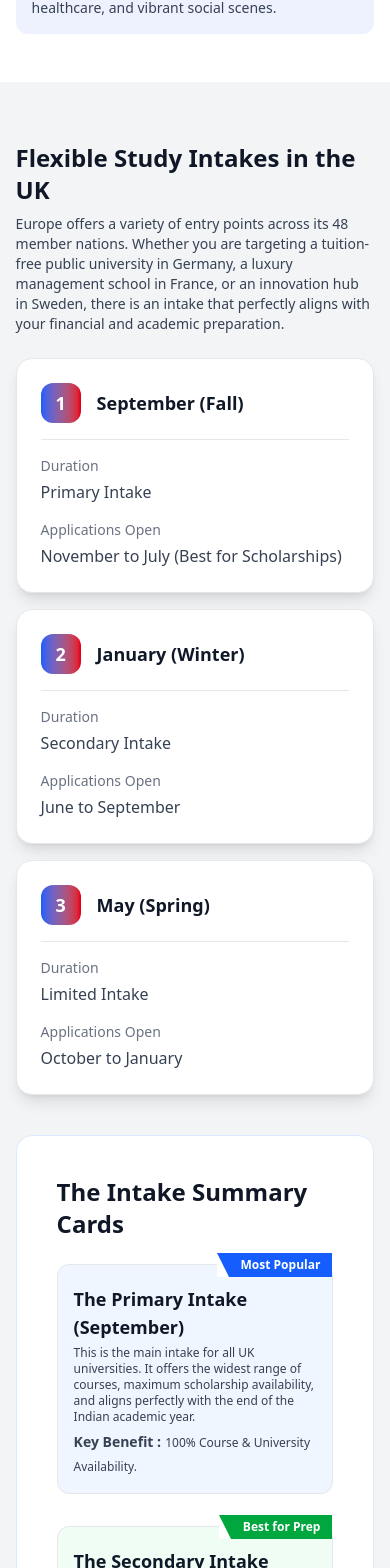
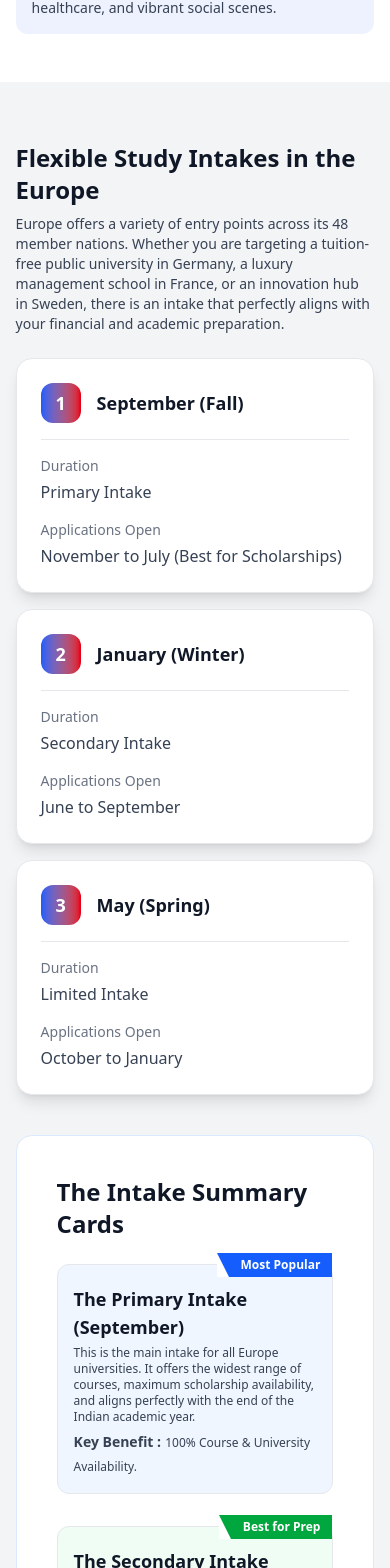
Before and after one commit to sowmyakota-mv/Abroad-Consultancy, a React (Vite) app in the folder abroad-consultancy/: page /study-abroad/europe in a window 390 px wide. Shown: the part 1976-3544 px from the top of the page. Built offline with nearby package versions, Linux system fonts and the light colour scheme.

Commit message:
modified the usa page

```diff
--- a/abroad-consultancy/src/pages/Study-Abroad/AustraliaPage.tsx
+++ b/abroad-consultancy/src/pages/Study-Abroad/AustraliaPage.tsx
@@ -57,7 +57,7 @@ const StudyAustraliaPage: React.FC = () => {
   return (
     <div className="bg-white">
       {/* Hero Section */}
-<section className="relative h-[44vh] sm:h-[76vh] md:h-[80vh] text-white overflow-hidden bg-white">
+<section className="relative h-[50vh] sm:h-[76vh] md:h-[80vh] text-white overflow-hidden bg-white">
 
   {/* Background Image Wrapper */}
   <div
@@ -82,7 +82,7 @@ const StudyAustraliaPage: React.FC = () => {
 
         {/* Study in UK - Overview */}
        <section className="w-[80%] mx-auto scroll-mt-20">
-  <div className="flex justify-center py-5 mt-12">
+  <div className="flex justify-center py-5 md:mt-12">
     <div className="bg-gradient-to-br from-blue-50 to-gray-50 rounded-2xl p-6 md:p-8  border border-blue-100 w-fit max-w-6xl mx-auto">
       <div className="text-center ">
         <h2 className="text-2xl md:text-3xl font-bold text-gray-900 ">Study in the Australia</h2>
--- a/abroad-consultancy/src/pages/Study-Abroad/CanadaPage.tsx
+++ b/abroad-consultancy/src/pages/Study-Abroad/CanadaPage.tsx
@@ -82,7 +82,7 @@ const StudyCanadaPage: React.FC = () => {
 
         {/* Study in UK - Overview */}
        <section className="w-[80%] mx-auto scroll-mt-20">
-  <div className="flex justify-center py-5 mt-12">
+  <div className="flex justify-center py-5 md:mt-12">
     <div className="bg-gradient-to-br from-blue-50 to-gray-50 rounded-2xl p-6 md:p-8  border border-blue-100 w-fit max-w-6xl mx-auto">
       <div className="text-center ">
         <h2 className="text-2xl md:text-3xl font-bold text-gray-900 ">Study in the Canada</h2>
--- a/abroad-consultancy/src/pages/Study-Abroad/EuropePage.tsx
+++ b/abroad-consultancy/src/pages/Study-Abroad/EuropePage.tsx
@@ -199,7 +199,7 @@ const StudyEuropePage: React.FC = () => {
     <div className="md:hidden space-y-4 mb-10">
       {/* Title and Paragraph for mobile - outside the cards */}
       <div className="mb-6">
-        <h2 className="text-2xl font-bold text-gray-900 mb-2 text-left mt-10">Flexible Study Intakes in the UK</h2>
+        <h2 className="text-2xl font-bold text-gray-900 mb-2 text-left mt-10">Flexible Study Intakes in the Europe</h2>
         <p className="text-sm text-gray-700 text-left mb-4">
          Europe offers a variety of entry points across its 48 member nations. Whether you are targeting a tuition-free public university in Germany, a luxury management school in France, or an innovation hub in Sweden, there is an intake that perfectly aligns with your financial and academic preparation.</p>
       </div>
@@ -247,7 +247,7 @@ const StudyEuropePage: React.FC = () => {
       {/* Content with padding to accommodate tag */}
       <div className="pt-1">
         <h4 className="font-bold text-gray-900 mb-1 text-lg">The Primary Intake (September)</h4>
-        <p className="text-gray-700 text-xs mb-1">This is the main intake for all UK universities. It offers the widest range of courses, maximum scholarship availability, and aligns perfectly with the end of the Indian academic year.</p>
+        <p className="text-gray-700 text-xs mb-1">This is the main intake for all Europe universities. It offers the widest range of courses, maximum scholarship availability, and aligns perfectly with the end of the Indian academic year.</p>
         <p className="text-gray-700">
           <span className="font-bold text-sm">Key Benefit :</span>{" "}
           <span className='text-xs'>100% Course & University Availability.</span>
--- a/abroad-consultancy/src/pages/Study-Abroad/GermanyPage.tsx
+++ b/abroad-consultancy/src/pages/Study-Abroad/GermanyPage.tsx
@@ -56,7 +56,7 @@ const StudyGermanyPage: React.FC = () => {
   return (
     <div className="bg-white">
       {/* Hero Section */}
-<section className="relative h-[44vh] sm:h-[76vh] md:h-[80vh] text-white overflow-hidden bg-white">
+<section className="relative h-[50vh] sm:h-[76vh] md:h-[80vh] text-white overflow-hidden bg-white">
 
   {/* Background Image Wrapper */}
   <div
@@ -81,7 +81,7 @@ const StudyGermanyPage: React.FC = () => {
 
         {/* Study in UK - Overview */}
        <section className="w-[80%] mx-auto scroll-mt-20">
-  <div className="flex justify-center py-5 mt-12">
+  <div className="flex justify-center py-5 md:mt-12">
     <div className="bg-gradient-to-br from-blue-50 to-gray-50 rounded-2xl p-6 md:p-8  border border-blue-100 w-fit max-w-6xl mx-auto">
       <div className="text-center ">
         <h2 className="text-2xl md:text-3xl font-bold text-gray-900 ">Study in the Germany</h2>
--- a/abroad-consultancy/src/pages/Study-Abroad/IrelandPage.tsx
+++ b/abroad-consultancy/src/pages/Study-Abroad/IrelandPage.tsx
@@ -57,7 +57,7 @@ const StudyIrelandPage: React.FC = () => {
   return (
     <div className="bg-white">
       {/* Hero Section */}
-<section className="relative h-[44vh] sm:h-[76vh] md:h-[80vh] text-white overflow-hidden bg-white">
+<section className="relative h-[50vh] sm:h-[76vh] md:h-[80vh] text-white overflow-hidden bg-white">
 
   {/* Background Image Wrapper */}
   <div
@@ -82,7 +82,7 @@ const StudyIrelandPage: React.FC = () => {
 
         {/* Study in UK - Overview */}
        <section className="w-[80%] mx-auto scroll-mt-20">
-  <div className="flex justify-center py-5 mt-12">
+  <div className="flex justify-center py-5 md:mt-12">
     <div className="bg-gradient-to-br from-blue-50 to-gray-50 rounded-2xl p-6 md:p-8  border border-blue-100 w-fit max-w-6xl mx-auto">
       <div className="text-center ">
         <h2 className="text-2xl md:text-3xl font-bold text-gray-900 ">Study in the Ireland</h2>
@@ -240,7 +240,7 @@ const StudyIrelandPage: React.FC = () => {
       {/* Content with padding to accommodate tag */}
       <div className="pt-1">
         <h4 className="font-bold text-gray-900 mb-1 text-lg">The Primary Intake (September)</h4>
-        <p className="text-gray-700 text-xs mb-1">This is the main intake for all UK universities. It offers the widest range of courses, maximum scholarship availability, and aligns perfectly with the end of the Indian academic year.</p>
+        <p className="text-gray-700 text-xs mb-1">This is the main intake for all Ireland universities. It offers the widest range of courses, maximum scholarship availability, and aligns perfectly with the end of the Indian academic year.</p>
         <p className="text-gray-700">
           <span className="font-bold text-sm">Key Benefit :</span>{" "}
           <span className='text-xs'>100% Course & University Availability.</span>
--- a/abroad-consultancy/src/pages/Study-Abroad/NewZealandPage.tsx
+++ b/abroad-consultancy/src/pages/Study-Abroad/NewZealandPage.tsx
@@ -59,7 +59,7 @@ const StudyNewZealandPage: React.FC = () => {
   return (
     <div className="bg-white">
       {/* Hero Section */}
-<section className="relative h-[44vh] sm:h-[76vh] md:h-[80vh] text-white overflow-hidden bg-white">
+<section className="relative h-[50vh] sm:h-[76vh] md:h-[80vh] text-white overflow-hidden bg-white">
 
   {/* Background Image Wrapper */}
   <div
@@ -84,7 +84,7 @@ const StudyNewZealandPage: React.FC = () => {
 
         {/* Study in UK - Overview */}
        <section className="w-[80%] mx-auto scroll-mt-20">
-  <div className="flex justify-center py-5 mt-12">
+  <div className="flex justify-center py-5 md:mt-12">
     <div className="bg-gradient-to-br from-blue-50 to-gray-50 rounded-2xl p-6 md:p-8  border border-blue-100 w-fit max-w-6xl mx-auto">
       <div className="text-center ">
         <h2 className="text-2xl md:text-3xl font-bold text-gray-900 ">Study in the New Zealand</h2>
@@ -251,7 +251,7 @@ const StudyNewZealandPage: React.FC = () => {
       {/* Content with padding to accommodate tag */}
       <div className="pt-1">
         <h4 className="font-bold text-gray-900 mb-1 text-lg">The Primary Intake (February)</h4>
-        <p className="text-gray-700 text-xs mb-1">This is the main intake for all UK universities. It offers the widest range of courses, maximum scholarship availability, and aligns perfectly with the end of the Indian academic year.</p>
+        <p className="text-gray-700 text-xs mb-1">This is the main intake for all New Zealand universities. It offers the widest range of courses, maximum scholarship availability, and aligns perfectly with the end of the Indian academic year.</p>
         <p className="text-gray-700">
           <span className="font-bold text-sm">Key Benefit :</span>{" "}
           <span className='text-xs'>100% Course & University Availability.</span>
```
